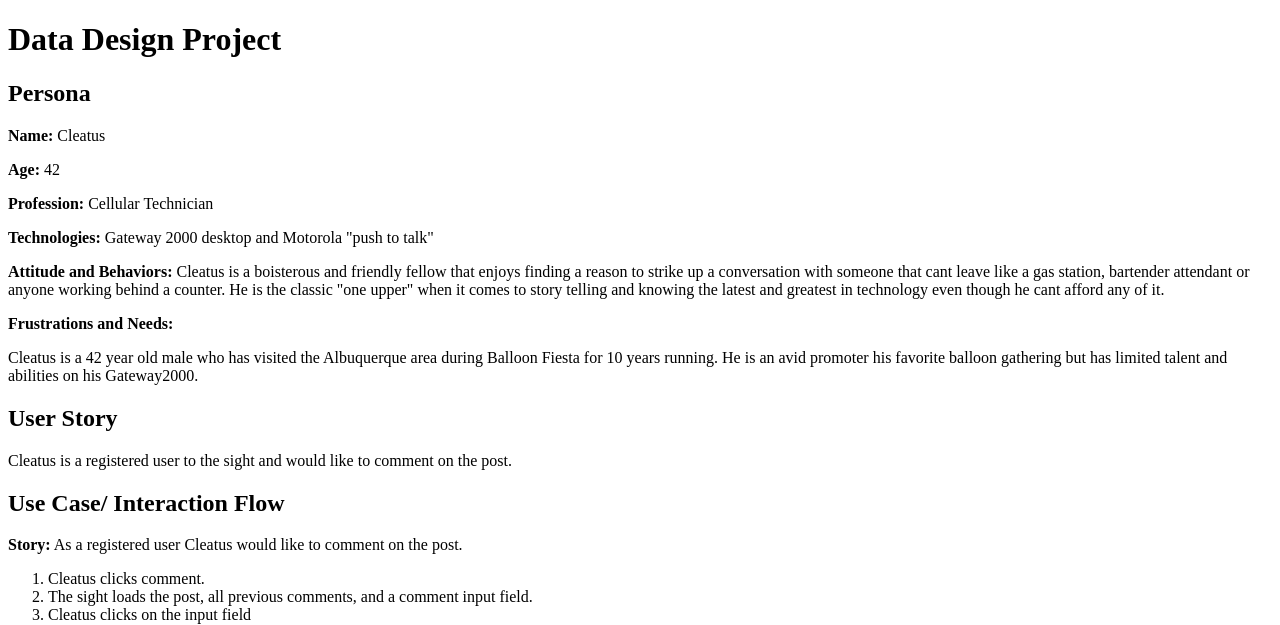
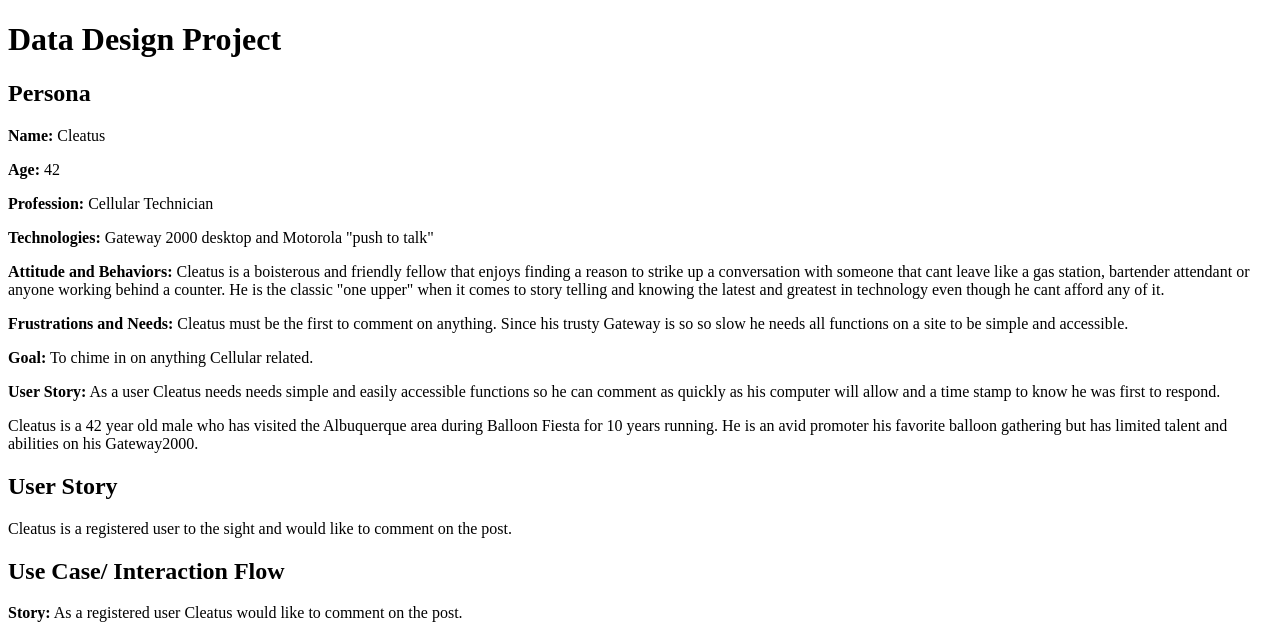
Before and after one commit to mdavid50/data-design, a PHP site: page / in a window 1280 px wide. Shown: the top 625 px of the page. Run offline with PHP 8.4, Linux system fonts and the light colour scheme.

Commit message:
added frustrations, goals and user story to persona

```diff
--- a/index.php
+++ b/index.php
@@ -21,7 +21,13 @@
 			anyone working behind a counter. He is the classic "one upper" when it comes to story telling and
 		knowing the latest and greatest in technology even though he cant afford any of it.</p>
 
-		<p><strong>Frustrations and Needs:</strong> </p>
+		<p><strong>Frustrations and Needs:</strong> Cleatus must be the first to comment on anything. Since his
+		trusty Gateway is so so slow he needs all functions on a site to be simple and accessible.</p>
+
+		<p><strong>Goal:</strong> To chime in on anything Cellular related.</p>
+
+		<p><strong>User Story:</strong> As a user Cleatus needs needs simple and easily accessible functions so he
+		can comment as quickly as his computer will allow and a time stamp to know he was first to respond.</p>
 
 		<p>	Cleatus is a 42 year old male who has visited the Albuquerque area during Balloon Fiesta for
 		10 years running. He is an avid promoter his favorite balloon gathering but has limited talent and abilities on
```
